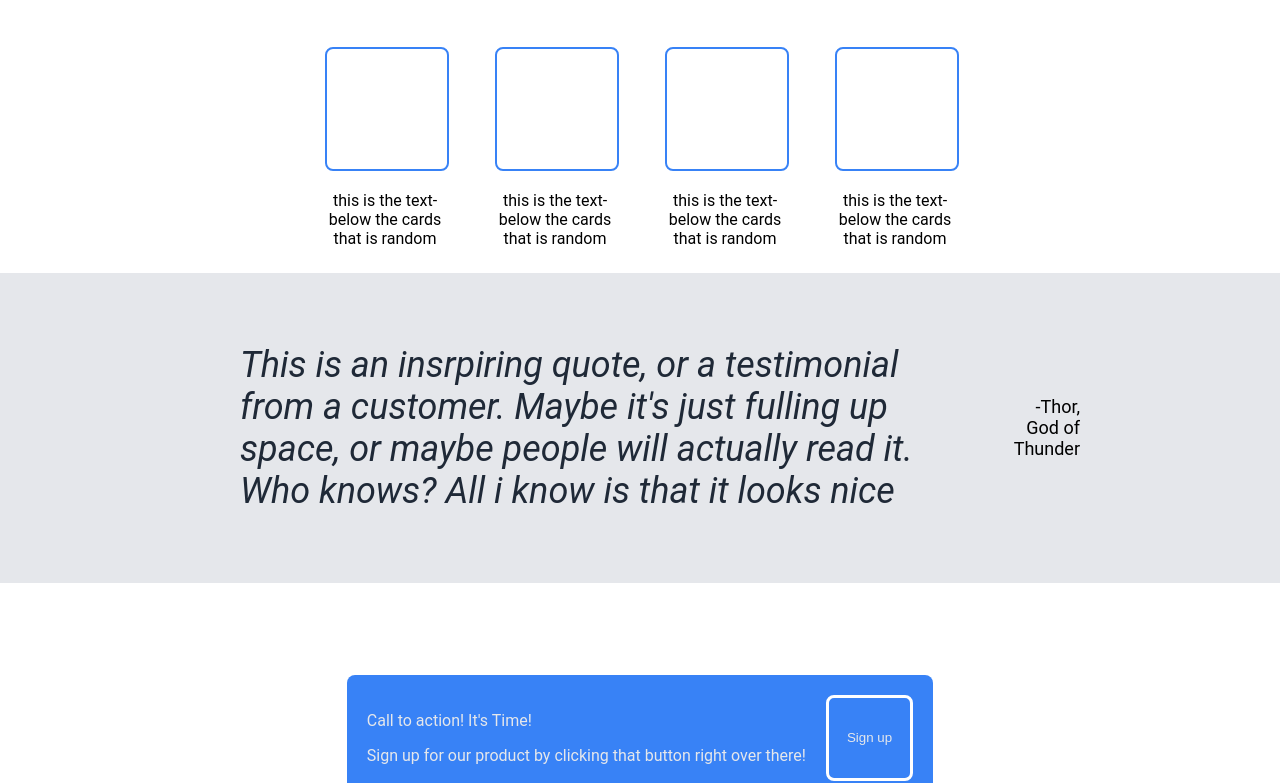
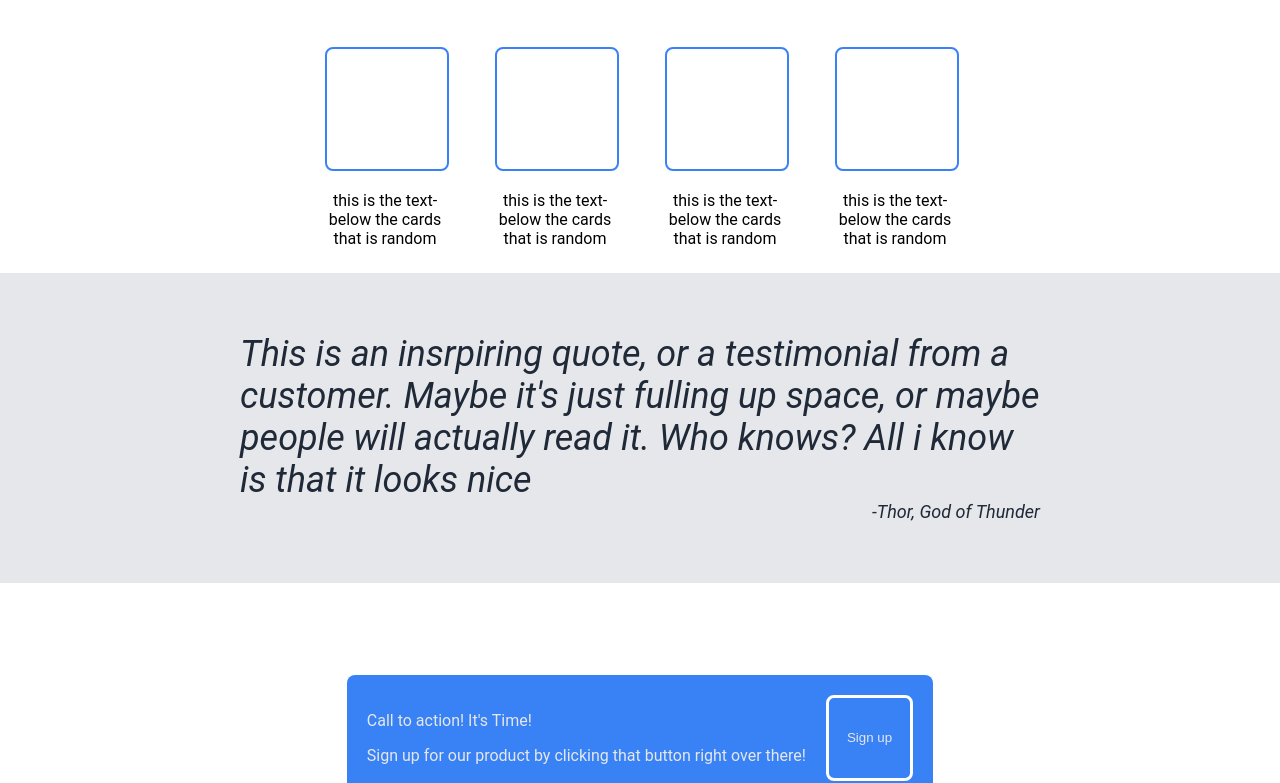
Before and after one commit to Avinashlimbu/landing-page, a plain HTML site: page index.html in a window 1280 px wide. Shown: the part 536-1319 px from the top of the page. Drawn offline with Linux system fonts and the light colour scheme.

Commit message:
Quote small letter fixed
added text alignment and new class
basically removed unwanted div and simplfied the text within blockquote

```diff
--- a/index.html
+++ b/index.html
@@ -63,8 +63,7 @@
 
     <div class="quote">
         <blockquote>This is an insrpiring quote, or a testimonial from a customer. Maybe it's just fulling up space, or
-            maybe people will actually read it. Who knows? All i know is that it looks nice</blockquote>
-    <div class="quote-para"><p>-Thor, God of Thunder</p></div>
+            maybe people will actually read it. Who knows? All i know is that it looks nice <p class="quote-sign">-Thor, God of Thunder</p></blockquote>
     </div>
 
     <div class="bottom-container">
--- a/style.css
+++ b/style.css
@@ -98,7 +98,6 @@ a {
 .quote {
     background-color: #E5E7EB;
     height: 300px;
-    text-align:left;
     display: flex;
     justify-content: center;
     align-items: center;
@@ -112,11 +111,10 @@ blockquote {
     color: #1F2937;
 }
 
-.quote-para {
+.quote-sign {
     font-size: 18px;
     text-align: right;
     margin: 0 auto;
-    display: flex;
 }
 
 
```
